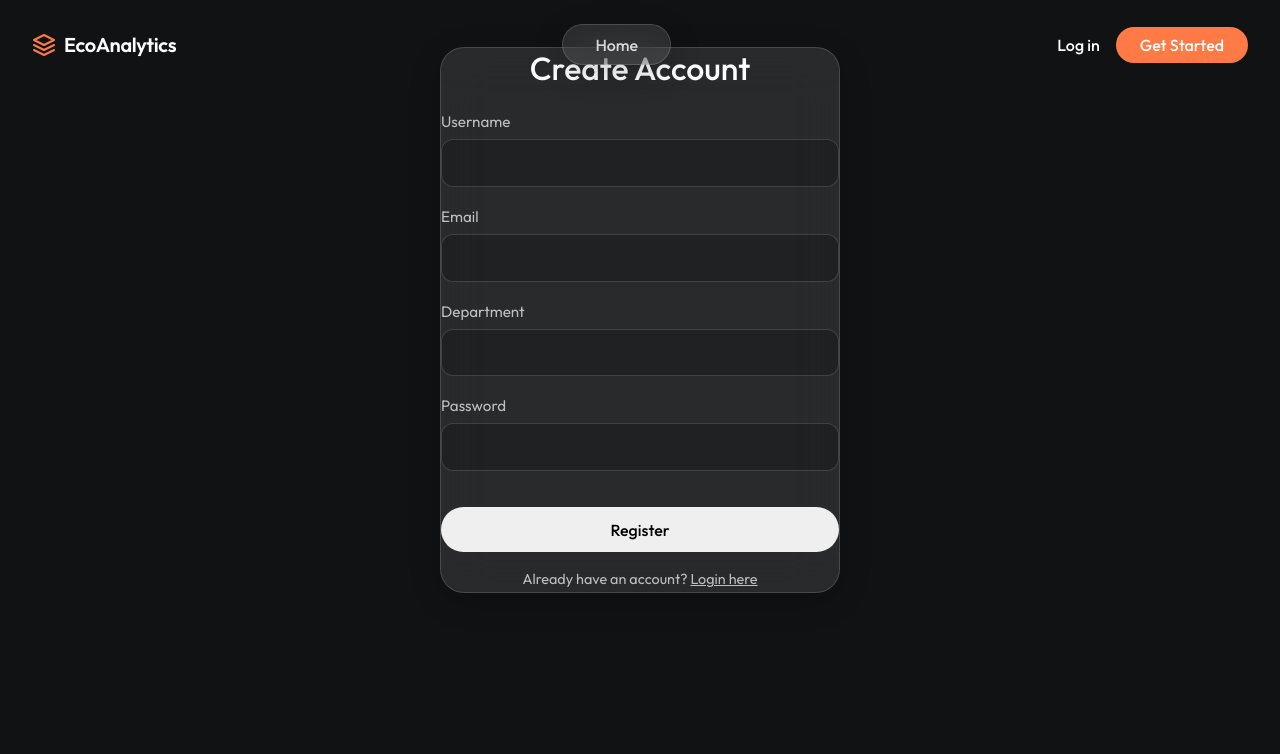
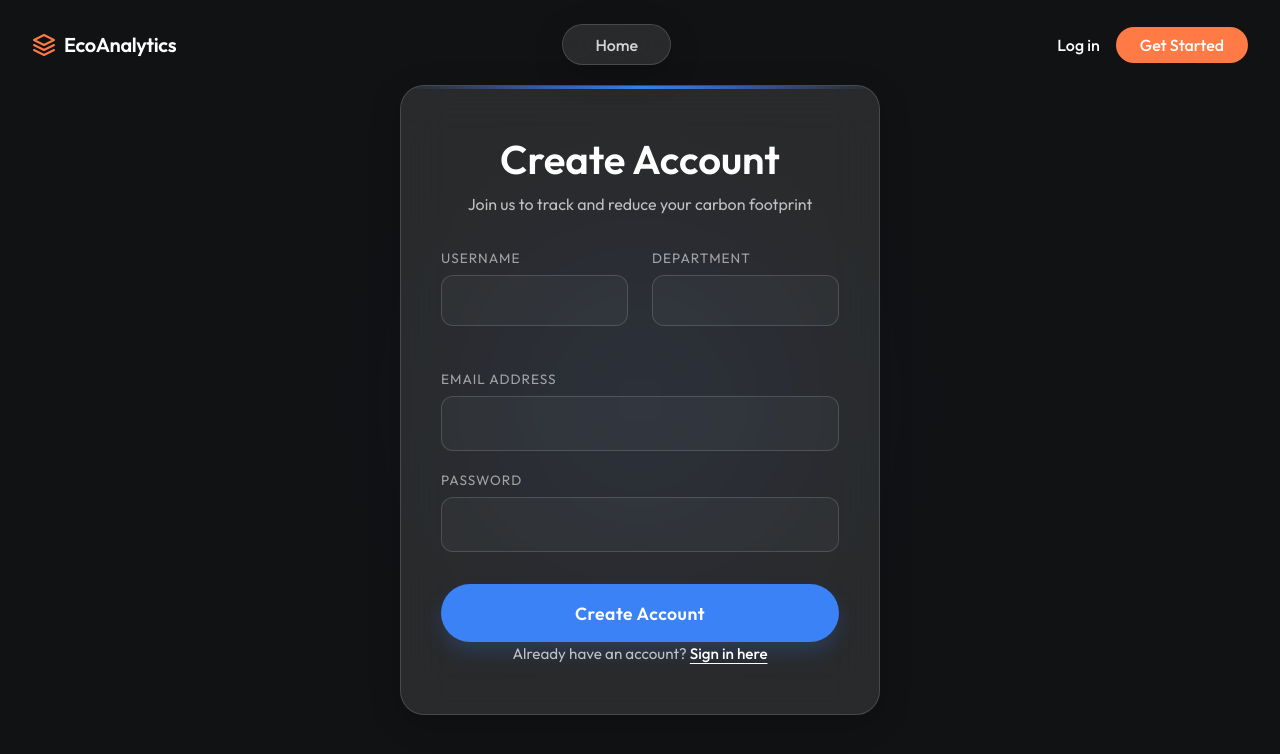
Before and after one commit to abhideshmukh741/carbon-tracker, a React app in the folder frontend/: page /register in a window 1280 px wide. Shown: the top 754 px of the page. Built offline with nearby package versions, Linux system fonts and the light colour scheme; the HTML template or start-up script is replaced by a standard one.

Commit message:
Fix API URL and upgrade auth UI

```diff
--- a/frontend/src/pages/LoginPage.jsx
+++ b/frontend/src/pages/LoginPage.jsx
@@ -20,21 +20,31 @@ const LoginPage = () => {
     };
 
     return (
-        <div className="container fade-in" style={{ display: 'flex', justifyContent: 'center', alignItems: 'center', minHeight: '80vh' }}>
-            <div className="card glass-panel" style={{ width: '100%', maxWidth: '400px' }}>
-                <h2 className="text-center mb-6">Login</h2>
+        <div className="container fade-in" style={{ display: 'flex', justifyContent: 'center', alignItems: 'center', minHeight: '100vh', position: 'relative' }}>
+            {/* Background Ambient Glow */}
+            <div style={{ position: 'absolute', width: '400px', height: '400px', background: 'radial-gradient(circle, var(--accent-orange) 0%, transparent 60%)', filter: 'blur(80px)', opacity: '0.15', zIndex: -1 }}></div>
+
+            <div className="card glass-panel" style={{ width: '100%', maxWidth: '420px', padding: '3rem 2.5rem', position: 'relative', overflow: 'hidden' }}>
+                {/* Subtle top border highlight */}
+                <div style={{ position: 'absolute', top: 0, left: 0, width: '100%', height: '3px', background: 'linear-gradient(90deg, transparent, var(--accent-orange), transparent)' }}></div>
+
+                <h2 className="text-center" style={{ fontSize: '2.5rem', fontWeight: 600, marginBottom: '0.5rem' }}>Welcome Back</h2>
+                <p className="text-center mb-8" style={{ color: 'var(--text-secondary)', fontSize: '1rem' }}>Enter your credentials to access your dashboard</p>
+
                 <form onSubmit={handleSubmit}>
-                    <div className="form-group">
-                        <label className="form-label">Username</label>
-                        <input type="text" name="username" required onChange={handleChange} className="form-input" />
+                    <div className="form-group mb-6">
+                        <label className="form-label" style={{ fontSize: '0.85rem', textTransform: 'uppercase', letterSpacing: '1px', opacity: 0.8 }}>Username</label>
+                        <input type="text" name="username" required onChange={handleChange} className="form-input" style={{ padding: '1rem', fontSize: '1.05rem', backgroundColor: 'rgba(255,255,255,0.03)' }} />
                     </div>
-                    <div className="form-group">
-                        <label className="form-label">Password</label>
-                        <input type="password" name="password" required onChange={handleChange} className="form-input" />
+                    <div className="form-group mb-8">
+                        <label className="form-label" style={{ fontSize: '0.85rem', textTransform: 'uppercase', letterSpacing: '1px', opacity: 0.8 }}>Password</label>
+                        <input type="password" name="password" required onChange={handleChange} className="form-input" style={{ padding: '1rem', fontSize: '1.05rem', backgroundColor: 'rgba(255,255,255,0.03)' }} />
                     </div>
-                    <button type="submit" className="btn btn-primary mt-4" style={{ width: '100%' }}>Login</button>
-                    <p className="text-center mt-4" style={{ fontSize: '0.9rem' }}>
-                        Don't have an account? <Link to="/register" style={{ color: 'var(--accent-primary)' }}>Register here</Link>
+                    <button type="submit" className="btn btn-orange" style={{ width: '100%', padding: '1.1rem', fontSize: '1.1rem', fontWeight: 600, letterSpacing: '0.5px', boxShadow: '0 10px 20px rgba(255, 122, 69, 0.2)' }}>
+                        Sign In
+                    </button>
+                    <p className="text-center mt-6" style={{ fontSize: '0.95rem', color: 'var(--text-secondary)' }}>
+                        Don't have an account? <Link to="/register" style={{ color: 'var(--text-primary)', fontWeight: 500, textDecoration: 'underline', textUnderlineOffset: '4px' }}>Create one here</Link>
                     </p>
                 </form>
             </div>
--- a/frontend/src/pages/RegisterPage.jsx
+++ b/frontend/src/pages/RegisterPage.jsx
@@ -20,29 +20,45 @@ const RegisterPage = () => {
     };
 
     return (
-        <div className="container fade-in" style={{ display: 'flex', justifyContent: 'center', alignItems: 'center', minHeight: '80vh' }}>
-            <div className="card glass-panel" style={{ width: '100%', maxWidth: '400px' }}>
-                <h2 className="text-center mb-6">Create Account</h2>
+        <div className="container fade-in" style={{ display: 'flex', justifyContent: 'center', alignItems: 'center', minHeight: '100vh', position: 'relative', padding: '3rem 0' }}>
+            {/* Background Ambient Glow */}
+            <div style={{ position: 'absolute', width: '500px', height: '500px', background: 'radial-gradient(circle, #3b82f6 0%, transparent 60%)', filter: 'blur(100px)', opacity: '0.15', zIndex: -1 }}></div>
+
+            <div className="card glass-panel" style={{ width: '100%', maxWidth: '480px', padding: '3rem 2.5rem', position: 'relative', overflow: 'hidden' }}>
+                {/* Subtle top border highlight */}
+                <div style={{ position: 'absolute', top: 0, left: 0, width: '100%', height: '3px', background: 'linear-gradient(90deg, transparent, #3b82f6, transparent)' }}></div>
+
+                <h2 className="text-center" style={{ fontSize: '2.5rem', fontWeight: 600, marginBottom: '0.5rem' }}>Create Account</h2>
+                <p className="text-center mb-8" style={{ color: 'var(--text-secondary)', fontSize: '1rem' }}>Join us to track and reduce your carbon footprint</p>
+
                 <form onSubmit={handleSubmit}>
-                    <div className="form-group">
-                        <label className="form-label">Username</label>
-                        <input type="text" name="username" required onChange={handleChange} className="form-input" />
+                    <div className="grid grid-cols-2" style={{ gridTemplateColumns: '1fr 1fr', gap: '1.5rem', marginBottom: '1.5rem' }}>
+                        <div className="form-group m-0">
+                            <label className="form-label" style={{ fontSize: '0.85rem', textTransform: 'uppercase', letterSpacing: '1px', opacity: 0.8 }}>Username</label>
+                            <input type="text" name="username" required onChange={handleChange} className="form-input" style={{ padding: '0.9rem', fontSize: '1rem', backgroundColor: 'rgba(255,255,255,0.03)' }} />
+                        </div>
+                        <div className="form-group m-0">
+                            <label className="form-label" style={{ fontSize: '0.85rem', textTransform: 'uppercase', letterSpacing: '1px', opacity: 0.8 }}>Department</label>
+                            <input type="text" name="department" required onChange={handleChange} className="form-input" style={{ padding: '0.9rem', fontSize: '1rem', backgroundColor: 'rgba(255,255,255,0.03)' }} />
+                        </div>
                     </div>
-                    <div className="form-group">
-                        <label className="form-label">Email</label>
-                        <input type="email" name="email" required onChange={handleChange} className="form-input" />
+
+                    <div className="form-group mb-6">
+                        <label className="form-label" style={{ fontSize: '0.85rem', textTransform: 'uppercase', letterSpacing: '1px', opacity: 0.8 }}>Email Address</label>
+                        <input type="email" name="email" required onChange={handleChange} className="form-input" style={{ padding: '1rem', fontSize: '1.05rem', backgroundColor: 'rgba(255,255,255,0.03)' }} />
                     </div>
-                    <div className="form-group">
-                        <label className="form-label">Department</label>
-                        <input type="text" name="department" required onChange={handleChange} className="form-input" />
+
+                    <div className="form-group mb-8">
+                        <label className="form-label" style={{ fontSize: '0.85rem', textTransform: 'uppercase', letterSpacing: '1px', opacity: 0.8 }}>Password</label>
+                        <input type="password" name="password" required minLength="6" onChange={handleChange} className="form-input" style={{ padding: '1rem', fontSize: '1.05rem', backgroundColor: 'rgba(255,255,255,0.03)' }} />
                     </div>
-                    <div className="form-group">
-                        <label className="form-label">Password</label>
-                        <input type="password" name="password" required minLength="6" onChange={handleChange} className="form-input" />
-                    </div>
-                    <button type="submit" className="btn btn-primary mt-4" style={{ width: '100%' }}>Register</button>
-                    <p className="text-center mt-4" style={{ fontSize: '0.9rem' }}>
-                        Already have an account? <Link to="/login" style={{ color: 'var(--accent-primary)' }}>Login here</Link>
+
+                    <button type="submit" className="btn" style={{ width: '100%', padding: '1.1rem', fontSize: '1.1rem', fontWeight: 600, letterSpacing: '0.5px', backgroundColor: '#3b82f6', color: '#fff', boxShadow: '0 10px 20px rgba(59, 130, 246, 0.2)' }}>
+                        Create Account
+                    </button>
+
+                    <p className="text-center mt-6" style={{ fontSize: '0.95rem', color: 'var(--text-secondary)' }}>
+                        Already have an account? <Link to="/login" style={{ color: 'var(--text-primary)', fontWeight: 500, textDecoration: 'underline', textUnderlineOffset: '4px' }}>Sign in here</Link>
                     </p>
                 </form>
             </div>
--- a/frontend/src/services/api.js
+++ b/frontend/src/services/api.js
@@ -1,7 +1,12 @@
 import axios from 'axios';
 
+let djangoUrl = import.meta.env.VITE_DJANGO_URL || 'http://localhost:8001/api';
+if (djangoUrl && !djangoUrl.endsWith('/api') && !djangoUrl.endsWith('/api/')) {
+    djangoUrl = djangoUrl.endsWith('/') ? `${djangoUrl}api` : `${djangoUrl}/api`;
+}
+
 const api = axios.create({
-    baseURL: import.meta.env.VITE_DJANGO_URL || 'http://localhost:8001/api',
+    baseURL: djangoUrl,
 });
 
 // Request interceptor to add the auth token header to requests
```
